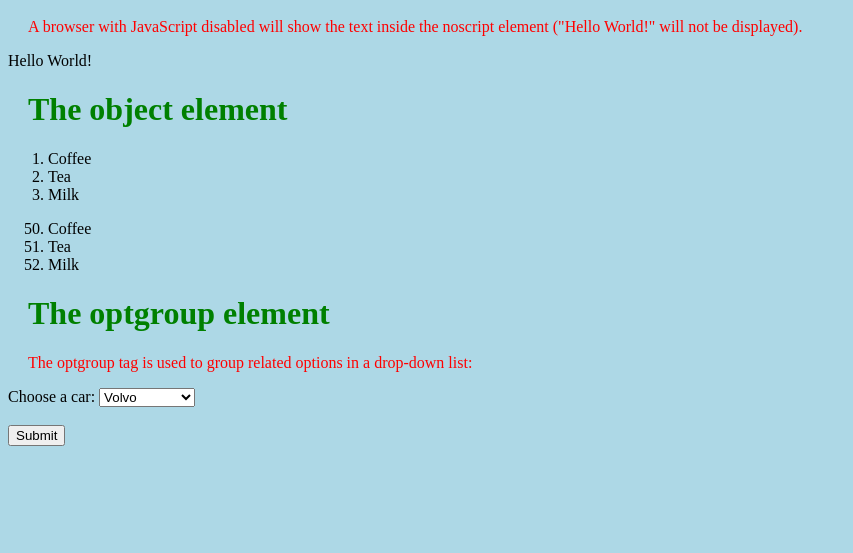
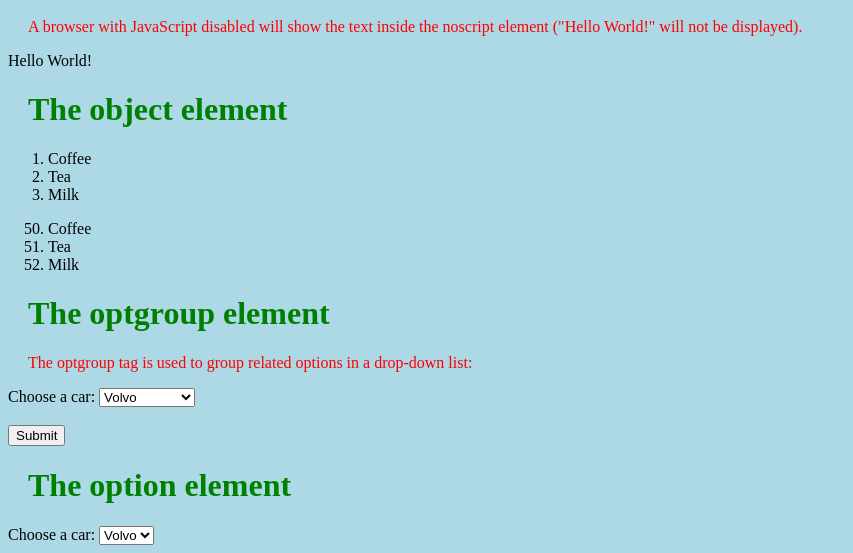
Before and after one commit to 20240906book/10031103, a plain HTML site: page index.html in a window 1280 px wide. Shown: the part 999-1552 px from the top of the page, without its empty margins (0-853 px from the left). Before the commit the page ends 1461 px from the top, so only its background shows below. Drawn offline with Linux system fonts and the light colour scheme.

Commit message:
Update index.html

```diff
--- a/index.html
+++ b/index.html
@@ -118,6 +118,17 @@ document.write("Hello World!")
 </form>
 
 
+    <h1>The option element</h1>
+
+<label for="cars">Choose a car:</label>
+
+<select id="cars">
+  <option value="volvo">Volvo</option>
+  <option value="saab">Saab</option>
+  <option value="opel">Opel</option>
+  <option value="audi">Audi</option>
+</select>
+
 
   </body>
 </html>
```
